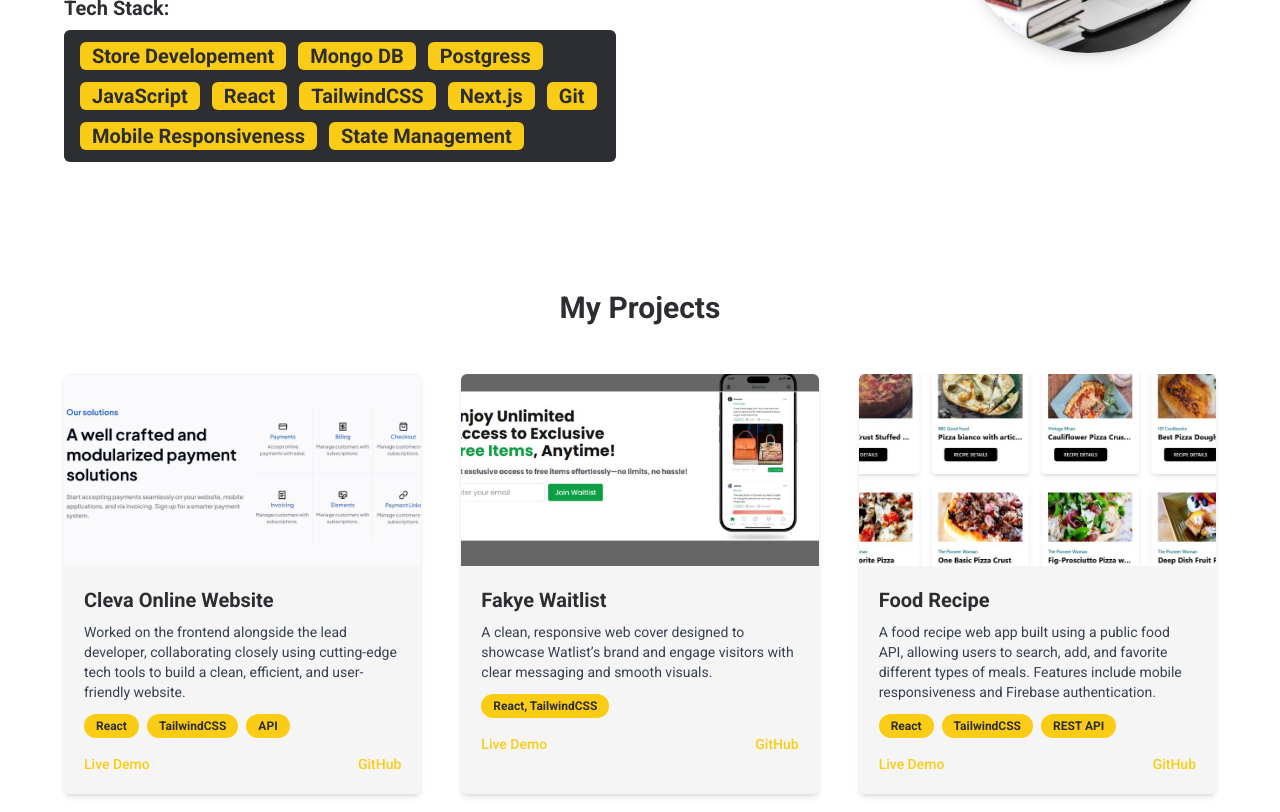
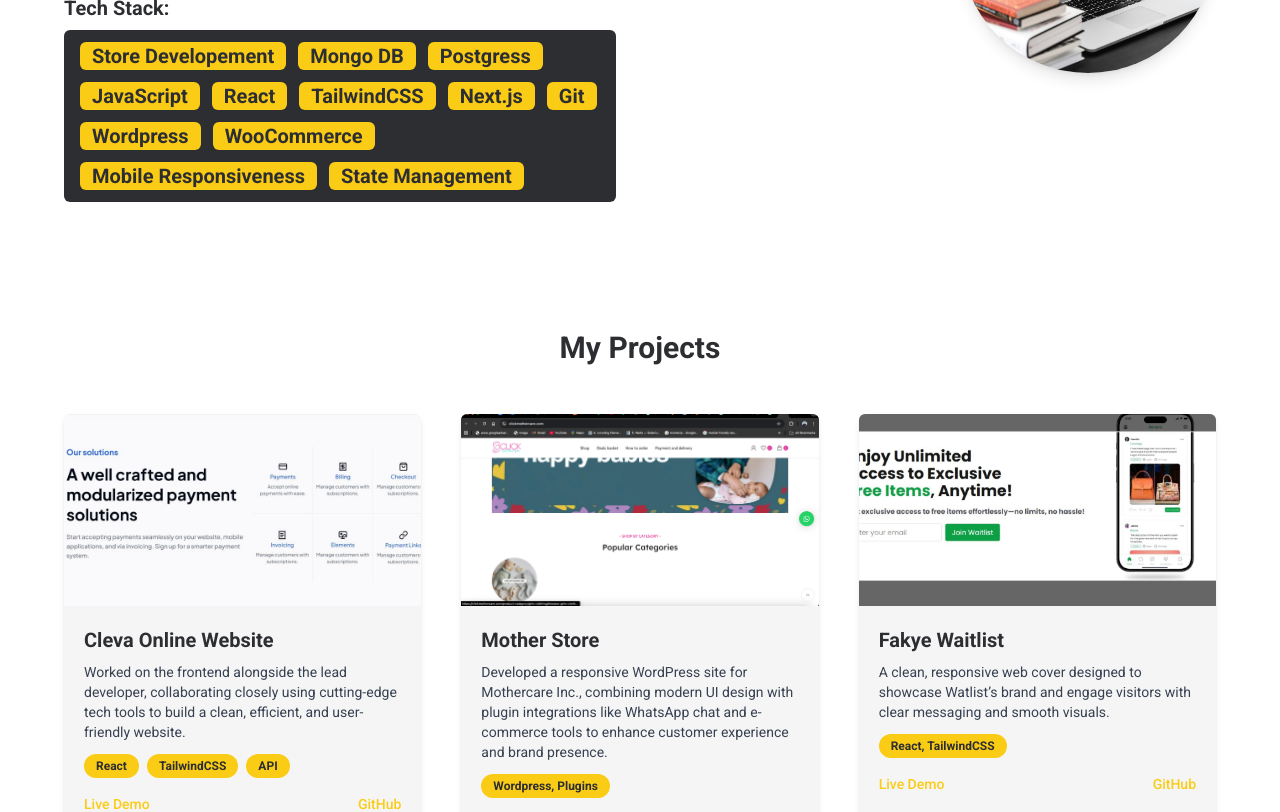
Before and after one commit to FlackoCodes/portfolio, a React (Vite) app: page / in a window 1280 px wide. Shown: the part 440-1252 px from the top of the page. Built offline with nearby package versions, Linux system fonts and the light colour scheme.

Commit message:
added new project

```diff
--- a/src/components/About.jsx
+++ b/src/components/About.jsx
@@ -30,6 +30,8 @@
                             <li className="bg-[#facc15] text-[#2d2e32] px-3 py-1 rounded-md">TailwindCSS</li>
                             <li className="bg-[#facc15] text-[#2d2e32] px-3 py-1 rounded-md">Next.js</li>
                             <li className="bg-[#facc15] text-[#2d2e32] px-3 py-1 rounded-md">Git</li>
+                            <li className="bg-[#facc15] text-[#2d2e32] px-3 py-1 rounded-md">Wordpress</li>
+                            <li className="bg-[#facc15] text-[#2d2e32] px-3 py-1 rounded-md">WooCommerce</li>
                             <li className="bg-[#facc15] text-[#2d2e32] px-3 py-1 rounded-md">Mobile Responsiveness</li>
                             <li className="bg-[#facc15] text-[#2d2e32] px-3 py-1 rounded-md">State Management</li>
                         </ul>
--- a/src/components/Portfolio.jsx
+++ b/src/components/Portfolio.jsx
@@ -2,6 +2,7 @@
 import cleva from "../images/cleva.jpg";
 import mother from "../images/mother.jpg";
 import food from "../images/food.jpg";
+import newMother from "../images/mother.png";
 
 const projects = [
     {
@@ -10,6 +11,13 @@
         tech: ["React", "TailwindCSS", "API"],
         image: cleva,
         live: "https://cleva.online/",
+    },
+     {
+        title: "Mother Store",
+        description: "Developed a responsive WordPress site for Mothercare Inc., combining modern UI design with plugin integrations like WhatsApp chat and e-commerce tools to enhance customer experience and brand presence.",
+        tech: ["Wordpress, Plugins"],
+        image: newMother,
+        live: "https://clickmothercare.com",
     },
     {
         title: "Fakye Waitlist",
@@ -37,7 +45,7 @@
         tech: ["React", "TailwindCSS", "Paystack API", "Firebase Auth", "REST API"],
         image: mother,
         live: "https://dealslet.com/",
-        github: "",
+
     }
 
 ];
```
Also changed, not shown: src/images/mother.png (added).
